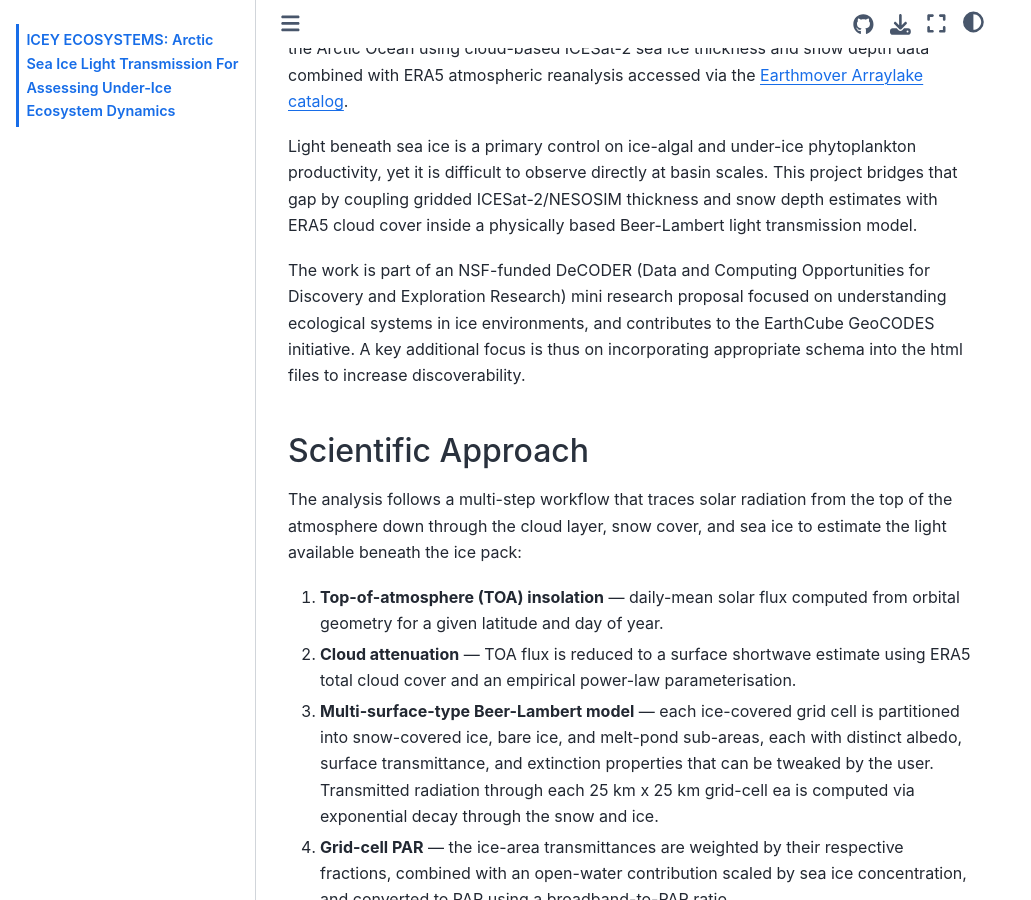
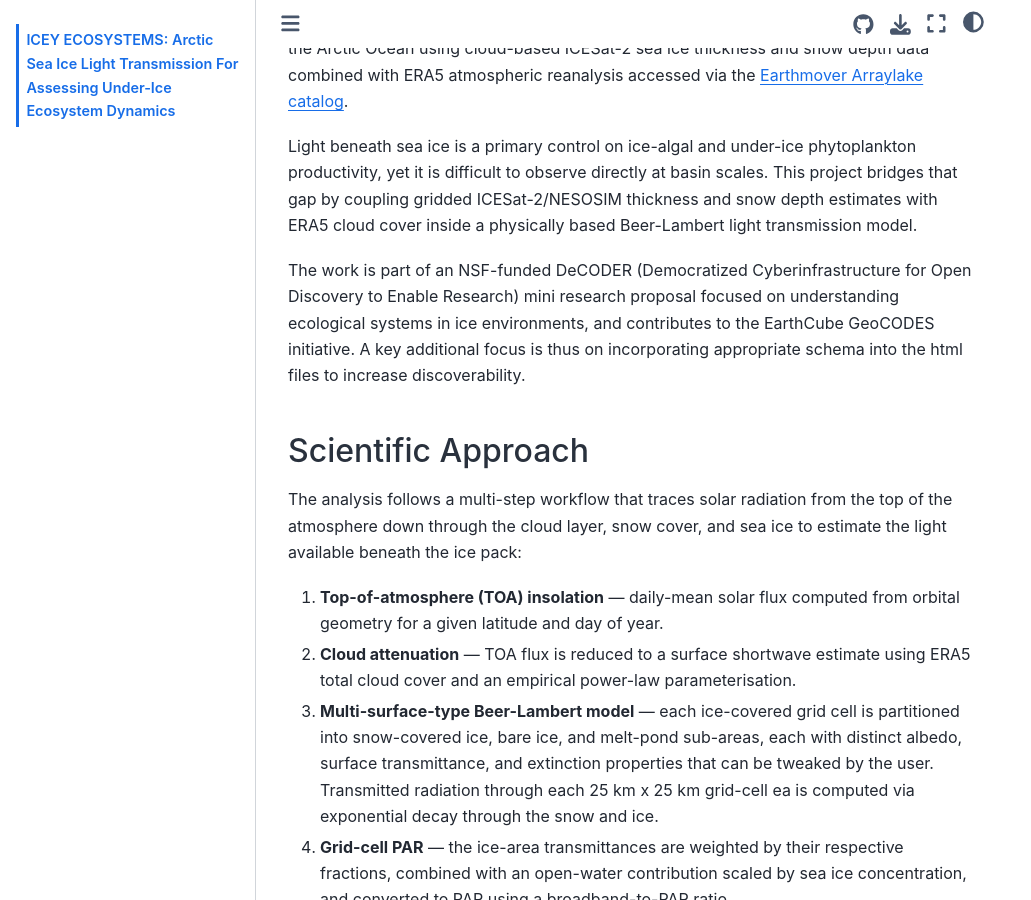
Before and after one commit to akpetty/icey_ecosystems, a Jupyter Book: the page built from content/0_home.md, in a window 1280 px wide and 900 px high, scrolled down 449 px. Shown: the whole window, without its empty margins (0-1031 px from the left). Built offline with Jupyter Book 1.0.4 settings and Sphinx 7.4.7 and the Sphinx Book theme 1.1.4, drawn with Linux system fonts in a browser that asks for light colours; pages that are not in the unit, such as notebooks, are missing from menus; some of the changed text lies outside the part shown.

```diff
--- a/content/0_home.md
+++ b/content/0_home.md
@@ -17,10 +17,8 @@ scales. This project bridges that gap by coupling gridded ICESat-2/NESOSIM
 thickness and snow depth estimates with ERA5 cloud cover inside a physically
 based Beer-Lambert light transmission model.
 
-The work is part of an NSF-funded DeCODER (Data and Computing Opportunities for
-Discovery and Exploration Research) mini research proposal focused on
-understanding ecological systems in ice environments, and contributes to the
-EarthCube GeoCODES initiative. A key additional focus is thus on incorporating appropriate schema into the html files to increase discoverability.
+The work is part of an NSF-funded DeCODER (Democratized Cyberinfrastructure for Open Discovery to Enable Research) mini research proposal focused on
+understanding ecological systems in ice environments, and contributes to the EarthCube GeoCODES initiative. A key additional focus is thus on incorporating appropriate schema into the html files to increase discoverability.
 
 ## Scientific Approach
 
```
Also changed, not shown: other parts of content/0_home.md (+4 -0 lines), README.md (+4 -0 lines).
